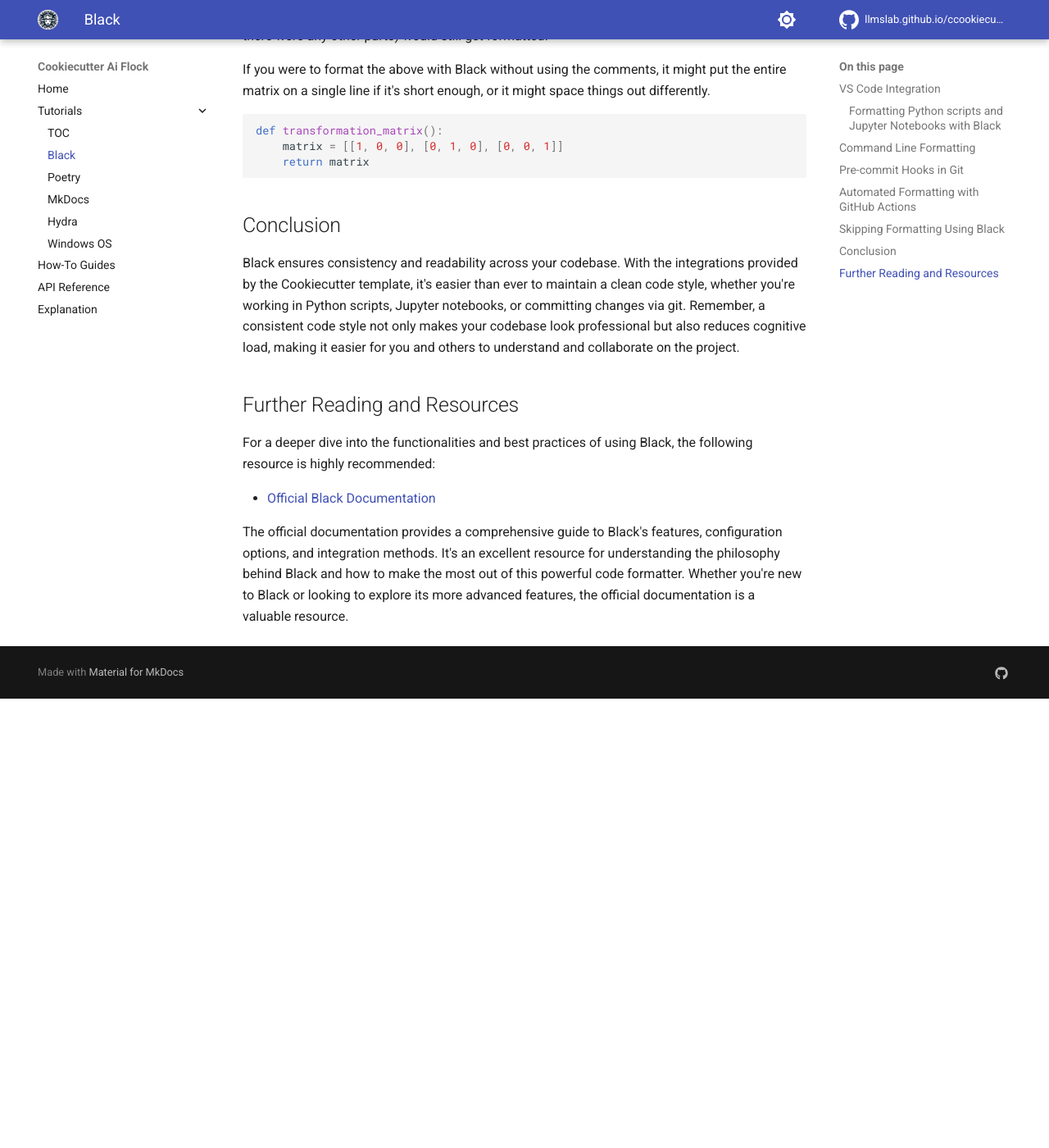
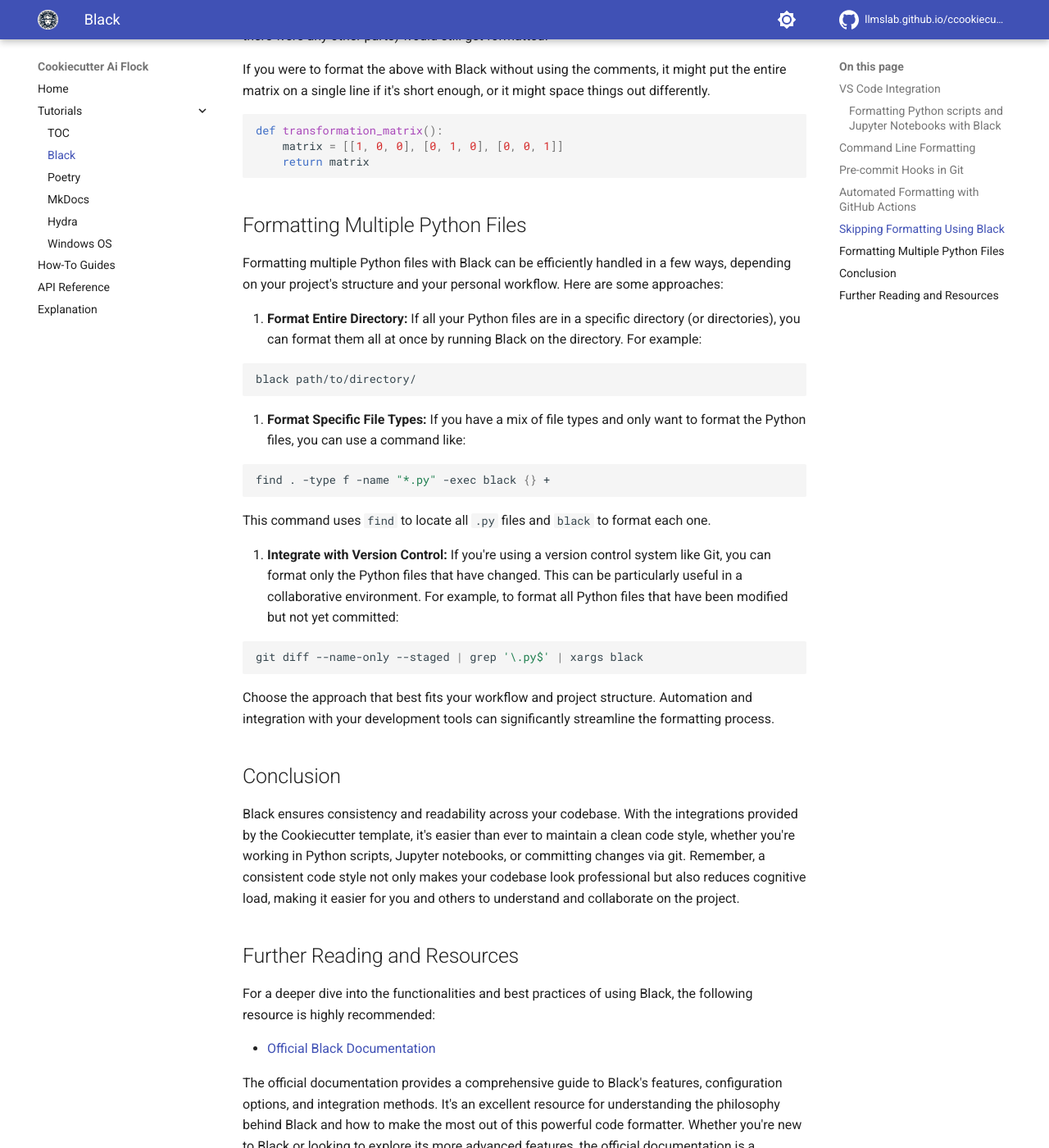
Before and after one commit to LLMsLab/cookiecutter-ai-flock, an MkDocs documentation site: the page built from docs/tutorials/black-formatter.md, in a window 1280 px wide and 1400 px high, scrolled down 4320 px. Shown: the whole window at 82% size. Built offline with MkDocs 1.6.1 and Material for MkDocs 9.7.7, drawn with Linux system fonts in a browser that asks for light colours; comment, search, counter and statistics services are not loaded; before the commit the page ends 5172 px from its top, so only the background shows below that; some of the changed text lies outside the part shown.

Commit message:
Updated to include a new section
Included a new section named "Formatting Multiple Python Files".

````diff
--- a/docs/tutorials/black-formatter.md
+++ b/docs/tutorials/black-formatter.md
@@ -128,7 +128,7 @@
 
 The pre-commit hook will detect the unformatted code and output a message:
 
-```
+```bash
 black....................................................................Failed
 - hook id: black
 - files were modified by this hook
@@ -172,7 +172,7 @@
 When the GitHub Action runs, you might see an output similar to the
 following in the action's log:
 
-```
+```bash
 reformatted sample_script.py
 All done! ✨ 🍰 ✨
 1 file reformatted.
@@ -219,6 +219,44 @@
     return matrix
 ```
 
+## Formatting Multiple Python Files
+
+Formatting multiple Python files with Black can be efficiently handled
+in a few ways, depending on your project's structure and your personal
+workflow. Here are some approaches:
+
+1. **Format Entire Directory:** If all your Python files are in a
+   specific directory (or directories), you can format them all at once
+   by running Black on the directory. For example:
+
+   ```bash
+   black path/to/directory/
+   ```
+
+2. **Format Specific File Types:** If you have a mix of file types and
+   only want to format the Python files, you can use a command like:
+
+   ```bash
+   find . -type f -name "*.py" -exec black {} +
+   ```
+
+   This command uses `find` to locate all `.py` files and `black` to
+   format each one.
+
+3. **Integrate with Version Control:** If you're using a version control
+   system like Git, you can format only the Python files that have
+   changed. This can be particularly useful in a collaborative
+   environment. For example, to format all Python files that have been
+   modified but not yet committed:
+
+   ```bash
+   git diff --name-only --staged | grep '\.py$' | xargs black
+   ```
+
+Choose the approach that best fits your workflow and project structure.
+Automation and integration with your development tools can significantly
+streamline the formatting process.
+
 ## Conclusion
 
 Black ensures consistency and readability across your codebase. With the
@@ -234,7 +272,6 @@
 For a deeper dive into the functionalities and best practices of using
 Black, the following resource is highly recommended:
 
-
 - [Official Black Documentation](https://black.readthedocs.io/en/stable/)
 
 The official documentation provides a comprehensive guide to Black's
````
